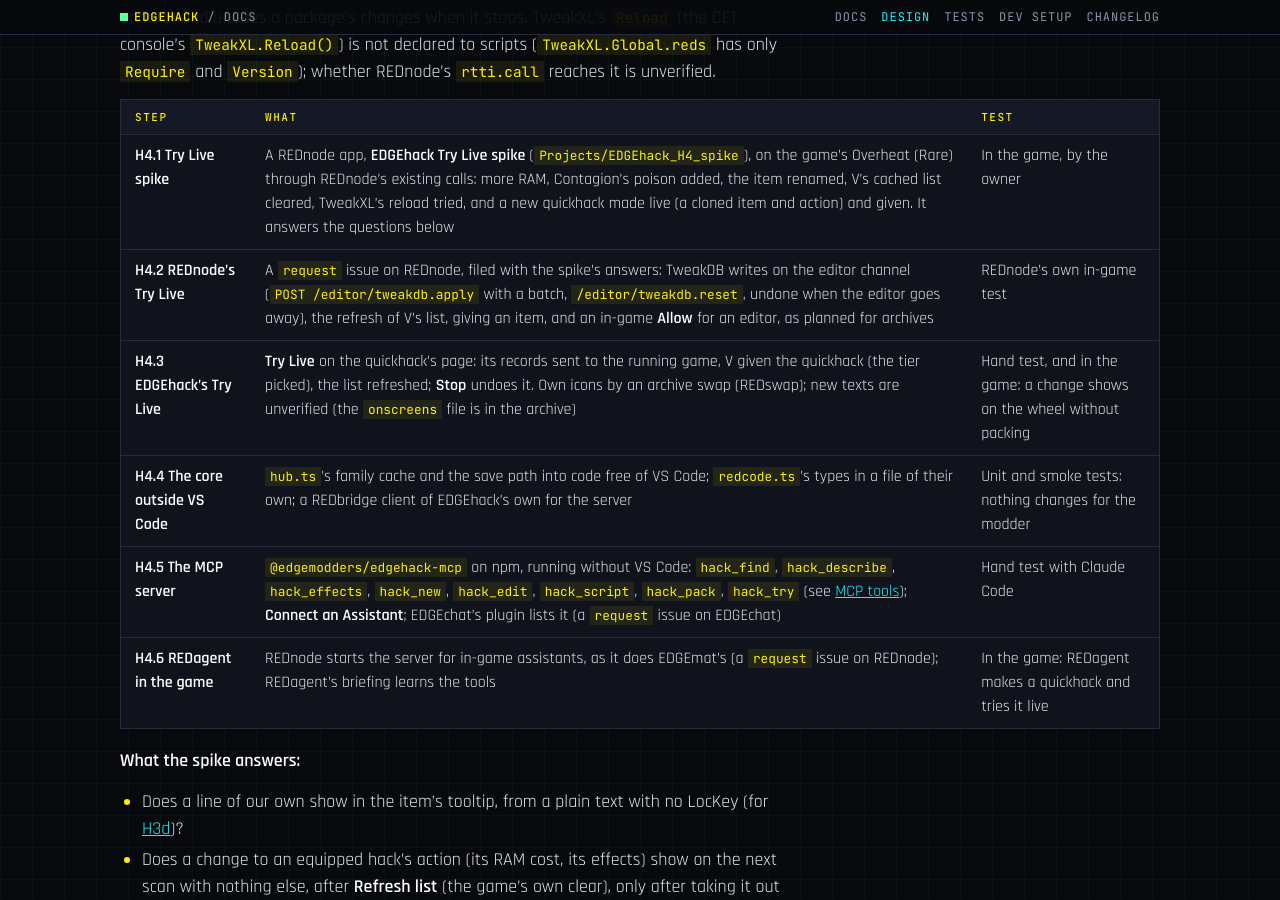
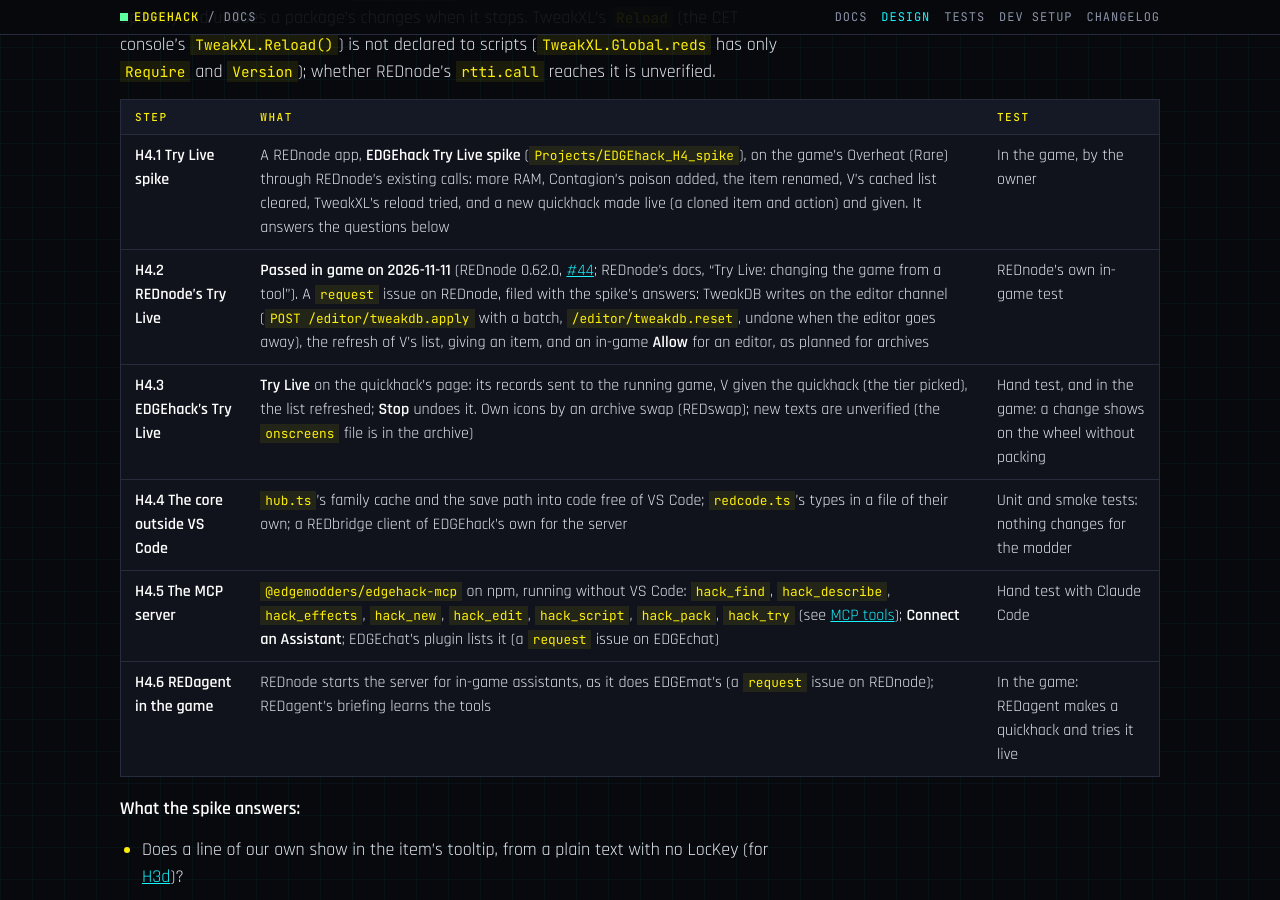
Before and after one commit to Edgemodders/EDGEhack, a Jekyll site: the page built from docs/design.md, in a window 1280 px wide and 900 px high, scrolled down 40529 px. Built offline with Jekyll 4.4.1, drawn with Linux system fonts in a browser that asks for light colours.

Commit message:
H4.2 passed in game: REDnode #44 (0.62.0)
Co-Authored-By: Claude Opus 5.5 <noreply@anthropic.com>

```diff
--- a/docs/design.md
+++ b/docs/design.md
@@ -772,7 +772,7 @@ Written on 2026-11-11 after H3c passed, for the owner to agree. H4 has two halve
 | Step | What | Test |
 |---|---|---|
 | **H4.1 Try Live spike** | A REDnode app, **EDGEhack Try Live spike** (`Projects/EDGEhack_H4_spike`), on the game's Overheat (Rare) through REDnode's existing calls: more RAM, Contagion's poison added, the item renamed, V's cached list cleared, TweakXL's reload tried, and a new quickhack made live (a cloned item and action) and given. It answers the questions below | In the game, by the owner |
-| **H4.2 REDnode's Try Live** | A `request` issue on REDnode, filed with the spike's answers: TweakDB writes on the editor channel (`POST /editor/tweakdb.apply` with a batch, `/editor/tweakdb.reset`, undone when the editor goes away), the refresh of V's list, giving an item, and an in-game **Allow** for an editor, as planned for archives | REDnode's own in-game test |
+| **H4.2 REDnode's Try Live** | **Passed in game on 2026-11-11** (REDnode 0.62.0, [#44](https://github.com/Edgemodders/REDnode/issues/44); REDnode's docs, "Try Live: changing the game from a tool"). A `request` issue on REDnode, filed with the spike's answers: TweakDB writes on the editor channel (`POST /editor/tweakdb.apply` with a batch, `/editor/tweakdb.reset`, undone when the editor goes away), the refresh of V's list, giving an item, and an in-game **Allow** for an editor, as planned for archives | REDnode's own in-game test |
 | **H4.3 EDGEhack's Try Live** | **Try Live** on the quickhack's page: its records sent to the running game, V given the quickhack (the tier picked), the list refreshed; **Stop** undoes it. Own icons by an archive swap (REDswap); new texts are unverified (the `onscreens` file is in the archive) | Hand test, and in the game: a change shows on the wheel without packing |
 | **H4.4 The core outside VS Code** | `hub.ts`'s family cache and the save path into code free of VS Code; `redcode.ts`'s types in a file of their own; a REDbridge client of EDGEhack's own for the server | Unit and smoke tests: nothing changes for the modder |
 | **H4.5 The MCP server** | `@edgemodders/edgehack-mcp` on npm, running without VS Code: `hack_find`, `hack_describe`, `hack_effects`, `hack_new`, `hack_edit`, `hack_script`, `hack_pack`, `hack_try` (see [MCP tools](#mcp-tools)); **Connect an Assistant**; EDGEchat's plugin lists it (a `request` issue on EDGEchat) | Hand test with Claude Code |
```
Also changed, not shown: CLAUDE.md (+1 -1 lines).
